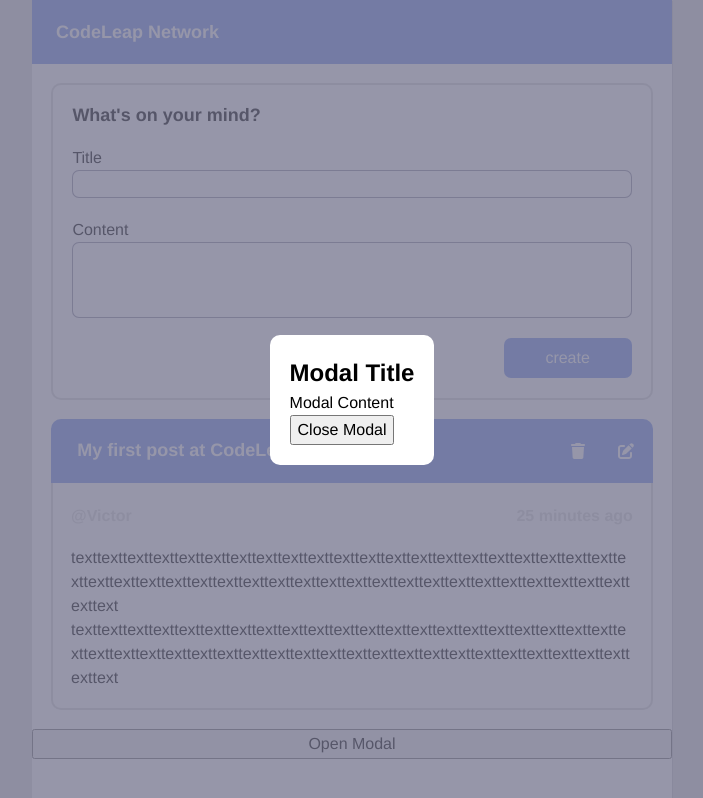
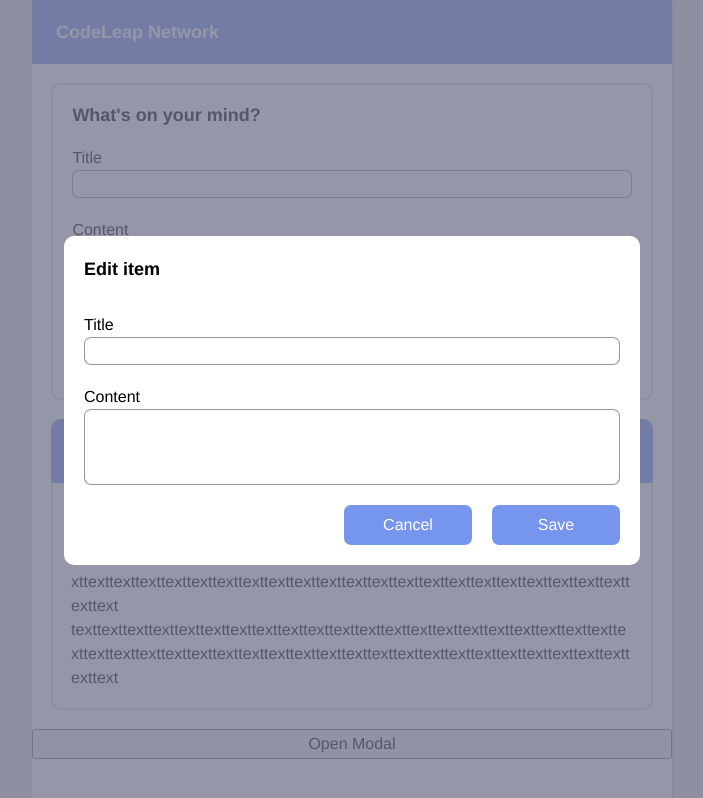
Before and after one commit to gtretow/secret, a React (Vite) app: page /mainScreen in a window 1280 px wide. Both pictures are taken after a click on the button "Open Modal". Shown: the whole page, without its empty margins (288-991 px from the left). Built offline with nearby package versions, Linux system fonts and the light colour scheme.

Commit message:
finished modal css

```diff
--- a/src/Components/Button/Button.jsx
+++ b/src/Components/Button/Button.jsx
@@ -39,6 +39,10 @@ const ButtonBase = styled.button`
   border: 2px solid transparent;
   border-radius: 7px;
 
+  &:nth-child(2) {
+    margin-left: 20px;
+  }
+
   &:focus {
     outline-color: ${COLORS.primary};
     outline-offset: 4px;
--- a/src/Components/Modal/Modal.jsx
+++ b/src/Components/Modal/Modal.jsx
@@ -1,13 +1,34 @@
 import React from "react";
 import * as S from "./styled";
+import Button from "../Button/Button";
 
-const Modal = ({ isOpen, onClose, children="text" }) => {
+const Modal = ({ isOpen, onClose, onClick }) => {
   if (!isOpen) return null;
 
   return (
     <S.ModalWrapper onClick={onClose}>
       <S.ModalContent onClick={(e) => e.stopPropagation()}>
-        {children}
+        {/*   <S.ModalHeader>
+          Are you sure you want to delete this item?
+        </S.ModalHeader>
+        <S.ButtonWrapper>
+          <Button>Cancel</Button>
+          <Button>Delete</Button>
+        </S.ButtonWrapper> */}
+
+        <S.ModalHeader>Edit item</S.ModalHeader>
+        <S.InputContainer>
+          <p>Title</p>
+          <S.TitleInput />
+        </S.InputContainer>
+        <S.InputContainer>
+          <p>Content</p>
+          <S.ContentInput />
+        </S.InputContainer>
+        <S.ButtonWrapper>
+          <Button>Cancel</Button>
+          <Button>Save</Button>
+        </S.ButtonWrapper>
       </S.ModalContent>
     </S.ModalWrapper>
   );
--- a/src/Components/Modal/styled.js
+++ b/src/Components/Modal/styled.js
@@ -17,4 +17,37 @@ export const ModalContent = styled.div`
   background-color: ${COLORS.white};
   padding: 20px;
   border-radius: 10px;
+  width: 45%;
+  display: flex;
+  flex-direction: column;
 `;
+
+export const ModalHeader = styled.h2`
+  font-size: 18px;
+  margin-bottom: 30px;
+`;
+
+export const ButtonWrapper = styled.div`
+  display: flex;
+  justify-content: flex-end;
+`;
+
+export const TitleInput = styled.input`
+  width: 100%;
+  border-radius: 7px;
+  border: 1px solid ${COLORS.transparentGray75};
+`;
+
+export const ContentInput = styled.input`
+  width: 100%;
+  height: 150px;
+  border-radius: 7px;
+  border: 1px solid ${COLORS.transparentGray75};
+`;
+
+export const InputContainer = styled.div`
+  max-height: 100px;
+  display: flex;
+  flex-direction: column;
+  margin-bottom: 20px;
+`;
--- a/src/Pages/MainScreen/MainScreen.jsx
+++ b/src/Pages/MainScreen/MainScreen.jsx
@@ -23,11 +23,11 @@ export default function MainScreen() {
       <>
         <button onClick={handleModalOpen}>Open Modal</button>
         {createPortal(
-          <Modal isOpen={modalOpen} onClose={handleModalClose}>
-            <h2>Modal Title</h2>
-            <p>Modal Content</p>
-            <button onClick={handleModalClose}>Close Modal</button>
-          </Modal>,
+          <Modal
+            isOpen={modalOpen}
+            onClose={handleModalClose}
+            onClick={handleModalClose}
+          ></Modal>,
           document.body
         )}
       </>
```
